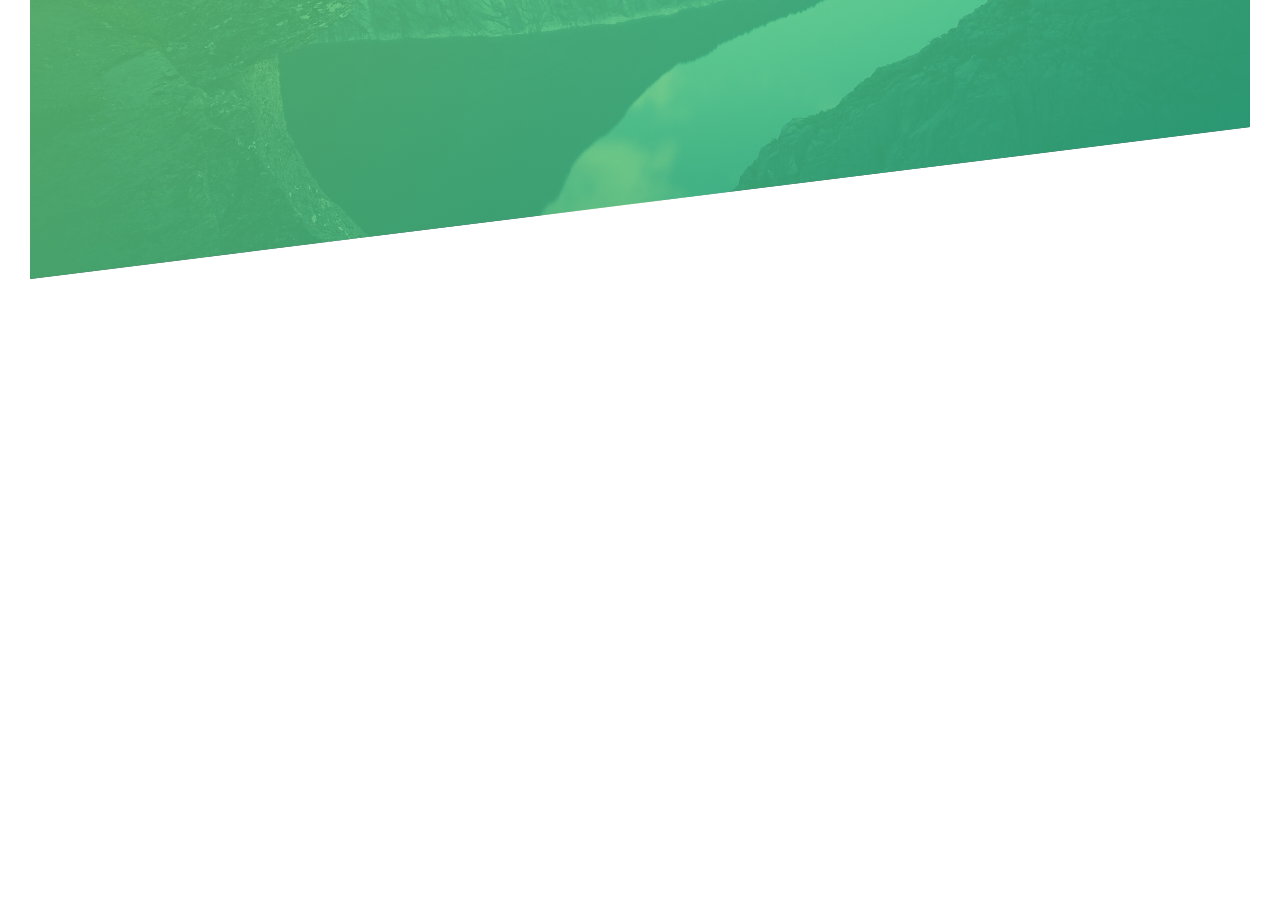
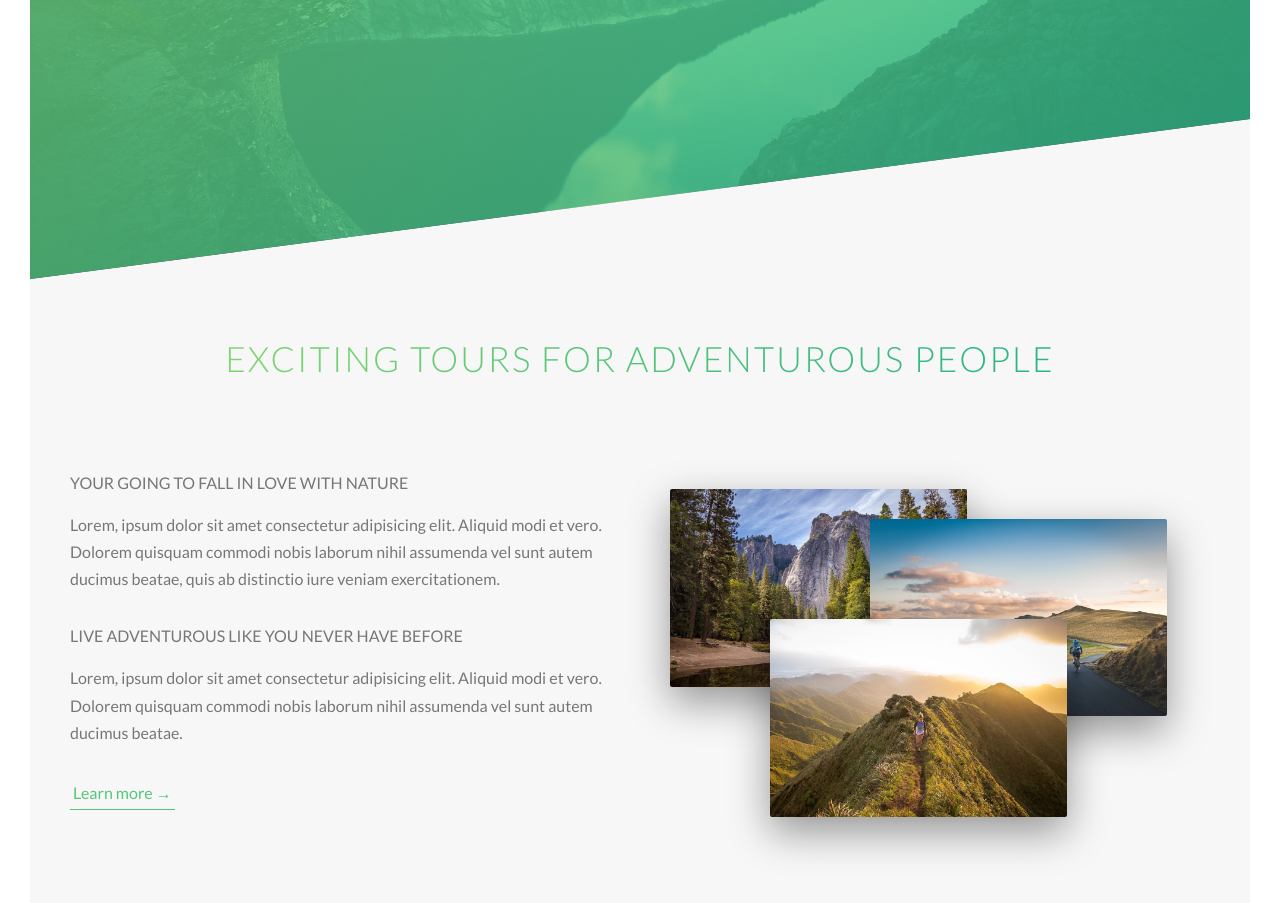
Before and after one commit to Terryd12345/advanced_css, a website: page Natours/starter/index.html in a window 1280 px wide. Shown: the part 511-1414 px from the top of the page. Before the commit the page ends 820 px from the top, so only its background shows below. Drawn offline with Linux system fonts and the light colour scheme.

Commit message:
about finished

```diff
--- a/Natours/starter/index.html
+++ b/Natours/starter/index.html
@@ -1,19 +1,21 @@
 <!DOCTYPE html>
 <html lang="en">
   <head>
-        <meta charset="UTF-8">
-        <meta name="viewport" content="width=device-width, initial-scale=1.0">
+    <meta charset="UTF-8" />
+    <meta name="viewport" content="width=device-width, initial-scale=1.0" />
 
-        <link href="https://fonts.googleapis.com/css?family=Lato:100,300,400,700,900" rel="stylesheet">
+    <link
+      href="https://fonts.googleapis.com/css?family=Lato:100,300,400,700,900"
+      rel="stylesheet"
+    />
 
-        <link rel="stylesheet" href="css/icon-font.css">
-        <link rel="stylesheet" href="css/style.css">
-        <link rel="shortcut icon" type="image/png" href="img/favicon.png">
+    <link rel="stylesheet" href="css/icon-font.css" />
+    <link rel="stylesheet" href="css/style.css" />
+    <link rel="shortcut icon" type="image/png" href="img/favicon.png" />
 
     <title>Natours | Exciting tours for adventurous people</title>
   </head>
   <body>
-
     <header class="header">
       <div class="header__logo-box">
         <img src="img/logo-white.png" alt="Logo" class="header__logo" />
@@ -27,8 +29,61 @@
 
         <a href="#" class="btn btn--white btn--animated">Discover our tours</a>
       </div>
+    </header>
 
-        </header>
+    <main>
+      <section class="section-about">
+        <div class="u-center-text u-margin-bottom-big">
+          <h2 class="heading-secondary">
+            Exciting tours for adventurous people
+          </h2>
+        </div>
+        <div class="row">
+          <div class="col-1-of-2">
+            <h3 class="heading-tertiary u-margin-bottom-small">
+              Your going to fall in love with nature
+            </h3>
+            <p class="paragraph">
+              Lorem, ipsum dolor sit amet consectetur adipisicing elit. Aliquid
+              modi et vero. Dolorem quisquam commodi nobis laborum nihil
+              assumenda vel sunt autem ducimus beatae, quis ab distinctio iure
+              veniam exercitationem.
+            </p>
+            <h3 class="heading-tertiary u-margin-bottom-small">
+              Live adventurous like you never have before
+            </h3>
+            <p class="paragraph">
+              Lorem, ipsum dolor sit amet consectetur adipisicing elit. Aliquid
+              modi et vero. Dolorem quisquam commodi nobis laborum nihil
+              assumenda vel sunt autem ducimus beatae.
+            </p>
+            <a href="#" class="btn-text">
+              Learn more &rarr;
+            </a>
+          </div>
+          <div class="col-1-of-2">
+            <div class="composition">
+              <img
+                src="img/nat-1-large.jpg"
+                alt="Photo 1"
+                class="composition__photo composition__photo--p1"
+              />
+              <img
+                src="img/nat-2-large.jpg"
+                alt="Photo 2"
+                class="composition__photo composition__photo--p2"
+              />
+              <img
+                src="img/nat-3-large.jpg"
+                alt="Photo 3"
+                class="composition__photo composition__photo--p3"
+              />
+            </div>
+          </div>
+        </div>
+      </section>
+    </main>
+
     <!--
         <section class="grid-test">
             <div class="row">
--- a/Natours/starter/sass/abstracts/_variables.scss
+++ b/Natours/starter/sass/abstracts/_variables.scss
@@ -1,4 +1,3 @@
-
 // colors
 $color-primary: #55c57a;
 $color-primary-light: #7ed56f;
@@ -6,8 +5,12 @@
 $color-white: #fff;
 $color-dark-grey: #777;
 $color-black: #000;
+$color-grey-light-1: #f7f7f7;
 
 // grid
 $grid-width: 114rem;
 $gutter-vertical: 8rem;
 $gutter-horizontal: 6rem;
+
+// font
+$default-font-size: 1.6rem;
--- a/Natours/starter/sass/base/_typography.scss
+++ b/Natours/starter/sass/base/_typography.scss
@@ -1,5 +1,5 @@
 body {
-    font-family: "Lato", sans-serif;
+  font-family: 'Lato', sans-serif;
   font-weight: 400;
   font-size: 1.6rem;
   line-height: 1.7;
@@ -28,3 +28,39 @@
     animation: moveInRight 1s ease-in-out;
   }
 }
+
+.heading-secondary {
+  font-size: 3.5rem;
+  font-weight: 300;
+  text-transform: uppercase;
+  background-image: linear-gradient(
+    to right,
+    $color-primary-light,
+    $color-primary-dark
+  );
+  display: inline-block;
+  background-clip: text;
+  -webkit-background-clip: text;
+  color: transparent;
+  transition: all 0.2s;
+  letter-spacing: 2px;
+
+  &:hover {
+    transform: skew(15deg, 2deg) scale(1.1);
+    text-shadow: 0.5rem 1rem 2rem rgba($color-black, 0.2);
+  }
+}
+
+.heading-tertiary {
+  font-size: 1.6rem;
+  font-weight: 500;
+  text-transform: uppercase;
+}
+
+.paragraph {
+  font-size: 1.6rem;
+
+  &:not(:last-child) {
+    margin-bottom: 3rem;
+  }
+}
--- a/Natours/starter/sass/base/_utilities.scss
+++ b/Natours/starter/sass/base/_utilities.scss
@@ -0,0 +1,15 @@
+.u-center-text {
+  text-align: center;
+}
+
+.u-margin-bottom-big {
+  margin-bottom: 8rem;
+}
+
+.u-margin-bottom-medium {
+  margin-bottom: 4rem;
+}
+
+.u-margin-bottom-small {
+  margin-bottom: 1.5rem;
+}
--- a/Natours/starter/sass/components/_button.scss
+++ b/Natours/starter/sass/components/_button.scss
@@ -1,5 +1,4 @@
 .btn {
-
   &:link,
   &:visited {
     text-transform: uppercase;
@@ -7,13 +6,13 @@
     padding: 1.5rem 4rem;
     display: inline-block;
     border-radius: 10rem;
-        transition: all .2s;
+    transition: all 0.2s;
     position: relative;
   }
 
   &:hover {
     transform: translateY(-0.3rem);
-        box-shadow: 0 1rem 2rem rgba($color-black,.2);
+    box-shadow: 0 1rem 2rem rgba($color-black, 0.2);
 
     &::after {
       transform: scaleX(1.4) scaleY(1.6);
@@ -23,11 +22,11 @@
 
   &:active {
     transform: translateY(-0.1rem);
-        box-shadow: 0 .5rem 1rem rgba(0,0,0,.2);
+    box-shadow: 0 0.5rem 1rem rgba(0, 0, 0, 0.2);
   }
 
   &::after {
-        content: "";
+    content: '';
     display: inline-block;
     height: 100%;
     width: 100%;
@@ -36,7 +35,7 @@
     top: 0;
     left: 0;
     z-index: -1;
-        transition: all .4s;
+    transition: all 0.4s;
   }
 
   &--white {
@@ -48,9 +47,33 @@
     }
   }
 
-
   &--animated {
-        animation: moveInBottom .5s ease-in-out .5s;
+    animation: moveInBottom 0.5s ease-in-out 0.5s;
     animation-fill-mode: backwards;
   }
 }
+
+.btn-text {
+  &:link,
+  &:visited {
+    font-size: $default-font-size;
+    color: $color-primary;
+    text-decoration: none;
+    display: inline-block;
+    border-bottom: 1px solid $color-primary;
+    padding: 3px;
+    transition: all 0.2s;
+  }
+
+  &:hover {
+    background-color: $color-primary;
+    color: $color-white;
+    transform: translateY(-2px);
+    box-shadow: 0 1rem 2rem rgba($color-black, 0.15);
+  }
+
+  &:active {
+    transform: translateY(1px);
+    box-shadow: 0 0.5rem 1rem rgba($color-black, 0.15);
+  }
+}
--- /dev/null
+++ b/Natours/starter/sass/components/_composition.scss
@@ -0,0 +1,36 @@
+.composition {
+  position: relative;
+
+  &__photo {
+    width: 55%;
+    box-shadow: 0 1.5rem 4rem rgba($color-black, 0.4);
+    border-radius: 2px;
+    position: absolute;
+    transition: all 0.2s;
+    outline-offset: 2rem;
+
+    &--p1 {
+      top: 2rem;
+    }
+
+    &--p2 {
+      top: 5rem;
+      left: 20rem;
+    }
+
+    &--p3 {
+      top: 15rem;
+      left: 10rem;
+    }
+
+    &:hover {
+      z-index: 5;
+      outline: 5px solid $color-primary;
+      transform: scale(1.1);
+    }
+  }
+
+  &:hover &__photo(:not(:hover)) {
+    transform: scale(0.95);
+  }
+}
--- a/Natours/starter/sass/layout/_grid.scss
+++ b/Natours/starter/sass/layout/_grid.scss
@@ -1,6 +1,5 @@
 .row {
   max-width: $grid-width;
-    background-color: #eee;
   margin: 0 auto;
   @include clearfix;
 
@@ -8,8 +7,7 @@
     margin-bottom: $gutter-vertical;
   }
 
-    [class^="col-"] {
-        background-color: blue;
+  [class^='col-'] {
     float: left;
 
     &:not(:last-child) {
@@ -22,23 +20,28 @@
   }
 
   .col-1-of-3 {
-        width: calc( ((100% - 2*#{$gutter-horizontal}) / 3) );
+    width: calc(((100% - 2 *#{$gutter-horizontal}) / 3));
   }
 
   .col-1-of-4 {
-        width: calc( ((100% - 3*#{$gutter-horizontal}) / 4) );
+    width: calc(((100% - 3 *#{$gutter-horizontal}) / 4));
   }
 
   .col-2-of-3 {
-        width: calc( 2*((100% - 2*#{$gutter-horizontal}) / 3) + #{$gutter-horizontal} );
+    width: calc(
+      2 * ((100% - 2 *#{$gutter-horizontal}) / 3) + #{$gutter-horizontal}
+    );
   }
 
   .col-2-of-4 {
-        width: calc( 2*((100% - 3*#{$gutter-horizontal}) / 4) + #{$gutter-horizontal} );
+    width: calc(
+      2 * ((100% - 3 *#{$gutter-horizontal}) / 4) + #{$gutter-horizontal}
+    );
   }
 
   .col-3-of-4 {
-        width: calc( 3*((100% - 3*#{$gutter-horizontal}) / 4) + 2*#{$gutter-horizontal} );
+    width: calc(
+      3 * ((100% - 3 *#{$gutter-horizontal}) / 4) + 2 *#{$gutter-horizontal}
+    );
   }
-
 }
--- a/Natours/starter/sass/layout/_header.scss
+++ b/Natours/starter/sass/layout/_header.scss
@@ -1,10 +1,15 @@
 .header {
   position: relative;
   height: 95vh;
-    background-image: linear-gradient(to right bottom, rgba($color-primary-light, 0.8), rgba($color-primary-dark,0.8)) , url("../img/hero.jpg");
+  background-image: linear-gradient(
+      to right bottom,
+      rgba($color-primary-light, 0.8),
+      rgba($color-primary-dark, 0.8)
+    ),
+    url('../img/hero.jpg');
   background-size: cover;
   background-position: center;
-    clip-path: polygon(0 0, 100% 0, 100% 80%, 0 100%);
+  clip-path: polygon(0 0, 100% 0, 100% 75vh, 0 100%);
 
   &__logo-box {
     position: absolute;
@@ -23,5 +28,4 @@
     transform: translate(-50%, -50%);
     text-align: center;
   }
-
 }
--- a/Natours/starter/sass/main.scss
+++ b/Natours/starter/sass/main.scss
@@ -1,15 +1,16 @@
-@import "abstracts/functions";
-@import "abstracts/mixins";
-@import "abstracts/variables";
+@import 'abstracts/functions';
+@import 'abstracts/mixins';
+@import 'abstracts/variables';
 
-@import "base/base";
-@import "base/animations";
-@import "base/typography";
-@import "base/utilities";
+@import 'base/base';
+@import 'base/animations';
+@import 'base/typography';
+@import 'base/utilities';
 
-@import "components/button";
+@import 'components/button';
+@import 'components/composition';
 
-@import "layout/grid";
-@import "layout/header";
+@import 'layout/grid';
+@import 'layout/header';
 
-@import "pages/home";
+@import 'pages/home';
--- a/Natours/starter/sass/pages/_home.scss
+++ b/Natours/starter/sass/pages/_home.scss
@@ -0,0 +1,5 @@
+.section-about {
+  background-color: $color-grey-light-1;
+  padding: 25rem 0;
+  margin-top: -20rem;
+}
```
Also changed, not shown: Natours/starter/css/style.css, Natours/starter/package.json (line endings or trailing spaces). Lines whose indentation alone changed are shown as unchanged.
